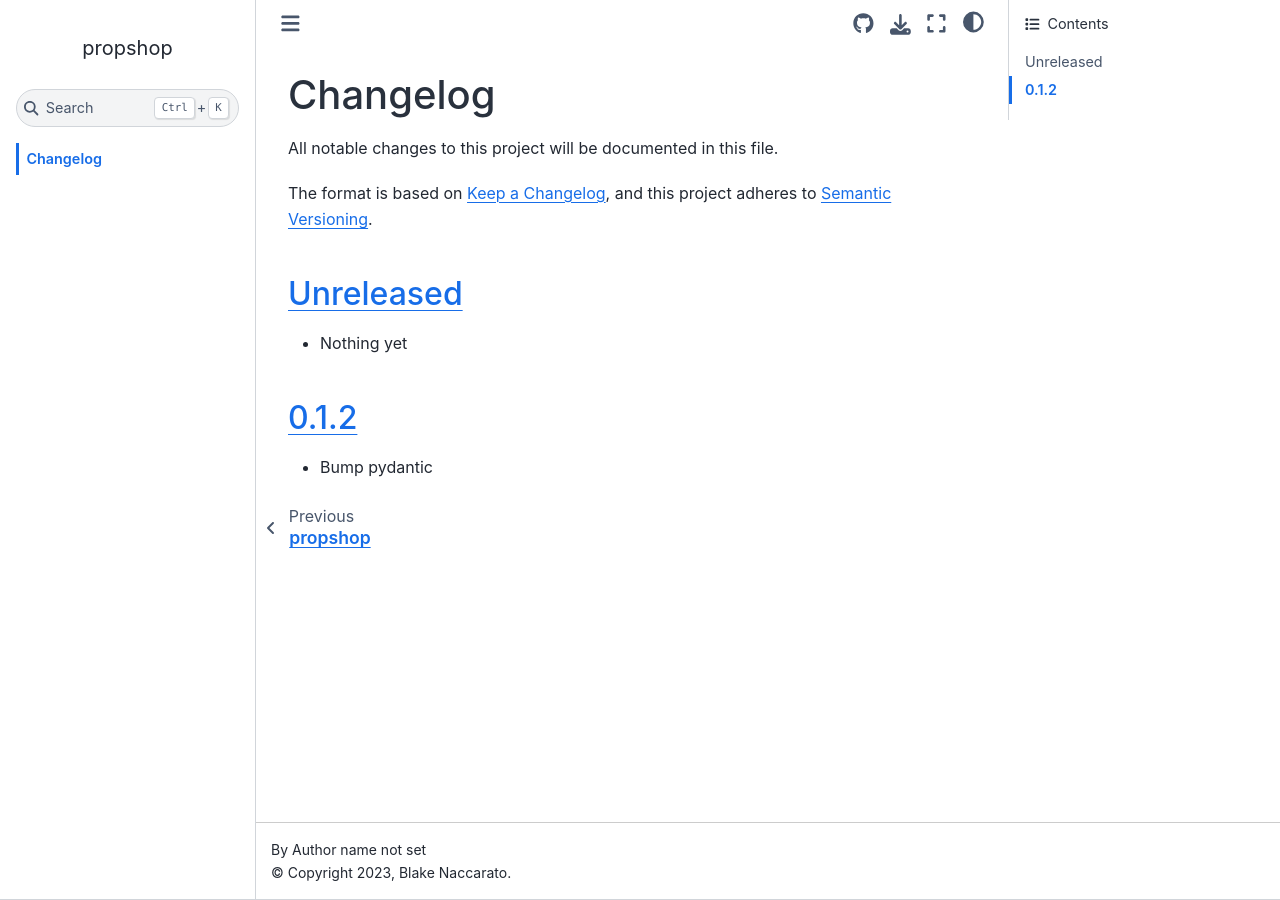
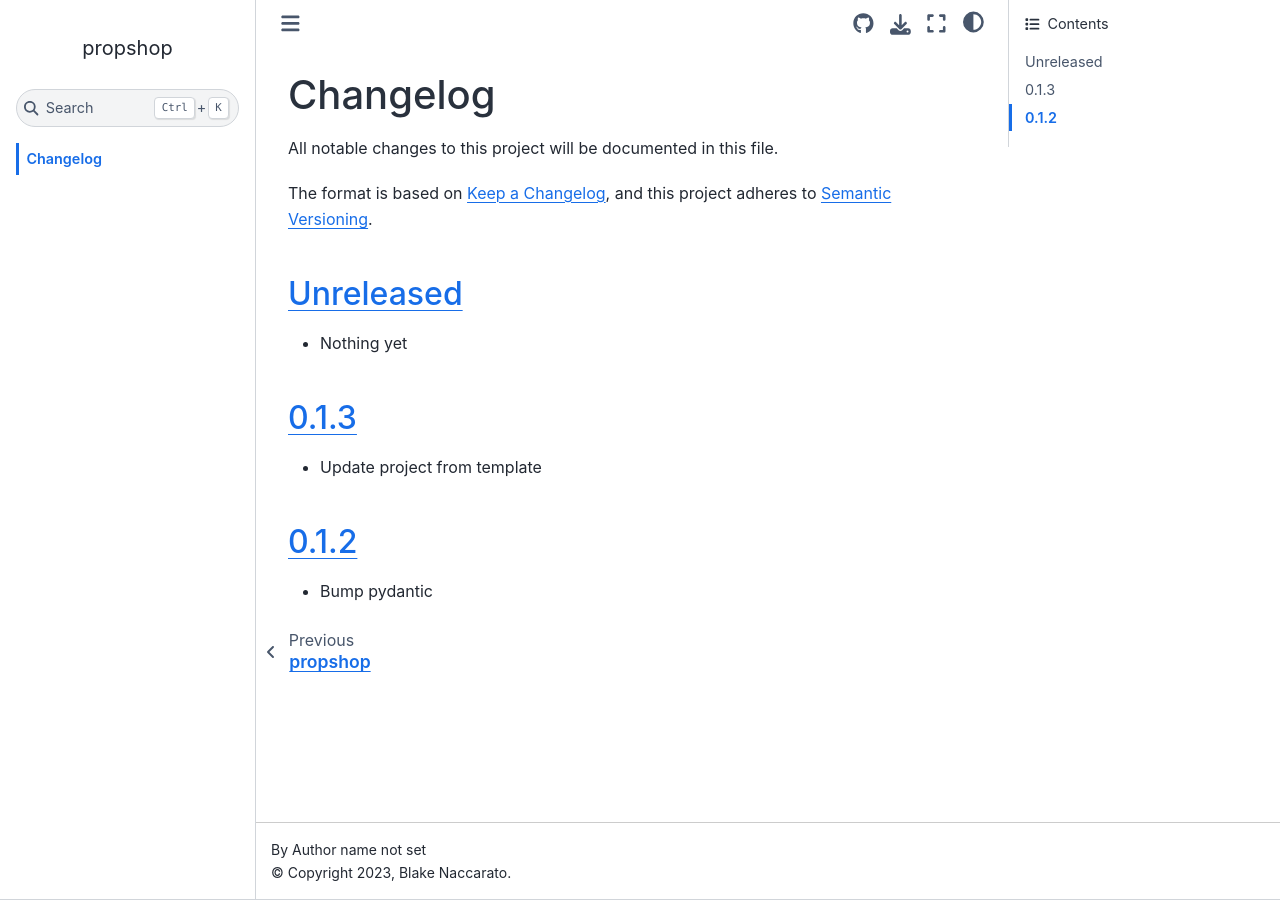
Before and after one commit to blakeNaccarato/propshop, a Sphinx documentation site: the page built from docs/changelog.md, in a window 1280 px wide. Built offline with Sphinx 7.4.7 and the Sphinx Book theme 1.1.4, drawn with Linux system fonts in a browser that asks for light colours.

Commit message:
Release 0.1.3

```diff
--- a/CHANGELOG.md
+++ b/CHANGELOG.md
@@ -9,9 +9,14 @@
 
 - Nothing yet
 
+## [0.1.3]
+
+- Update project from template
+
 ## [0.1.2]
 
 - Bump pydantic
 
-[Unreleased]: https://github.com/blakeNaccarato/propshop/compare/0.1.2...HEAD
-[0.1.2]: https://github.com/blakeNaccarato/propshop/releases/tag/0.1.1
+[Unreleased]: https://github.com/blakeNaccarato/propshop/compare/0.1.3...HEAD
+[0.1.3]: https://github.com/blakeNaccarato/propshop/releases/tag/0.1.3
+[0.1.2]: https://github.com/blakeNaccarato/propshop/releases/tag/0.1.2
--- a/docs/conf.py
+++ b/docs/conf.py
@@ -3,7 +3,7 @@
 project = ""
 html_title = "propshop"
 copyright = f"{date.today().year}, Blake Naccarato"  # noqa: A001
-version = "0.1.2"
+version = "0.1.3"
 master_doc = "index"
 language = "en"
 exclude_patterns = ["_build", "Thumbs.db", ".DS_Store"]
--- a/pyproject.toml
+++ b/pyproject.toml
@@ -4,7 +4,7 @@
 
 [project]
 name = "propshop"
-version = "0.1.2"
+version = "0.1.3"
 description = "Your one-stop shop for material properties."
 readme = "README.md"
 license = { file = "LICENSE" }
```
Also changed, not shown: .copier-answers.yml.
